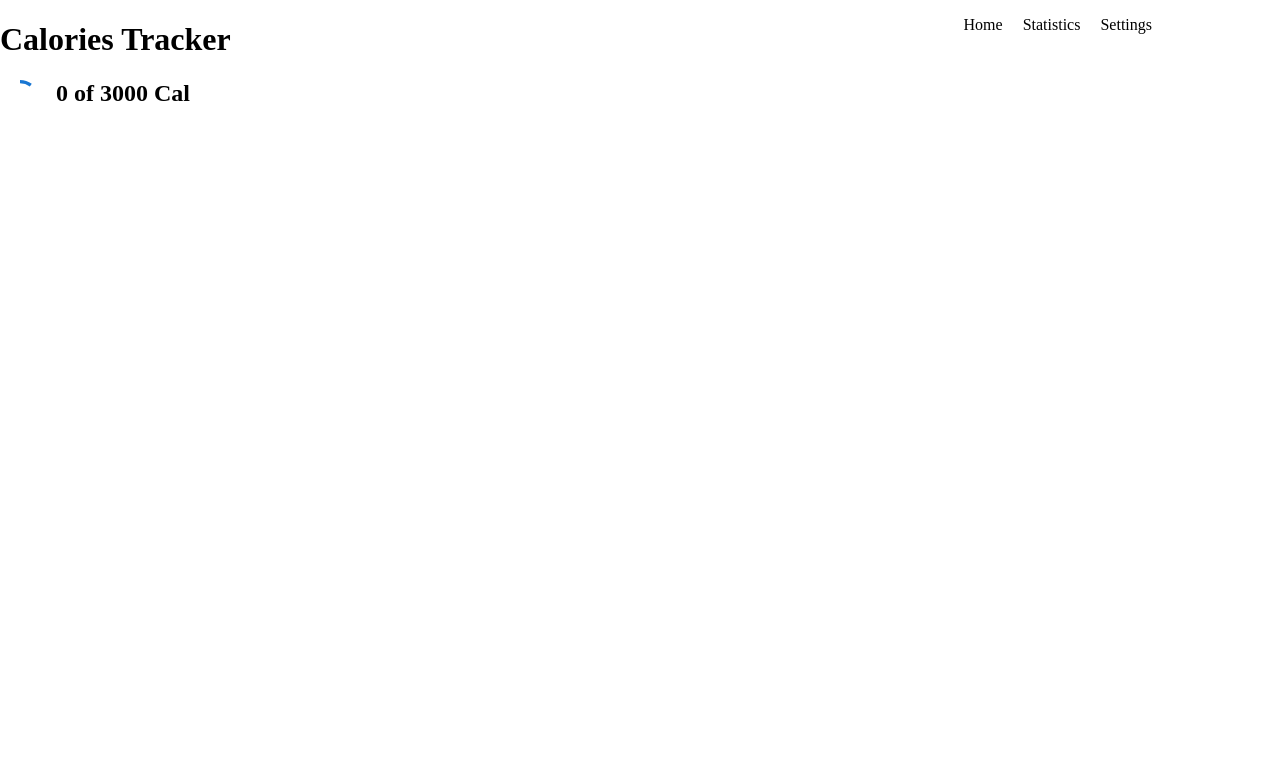
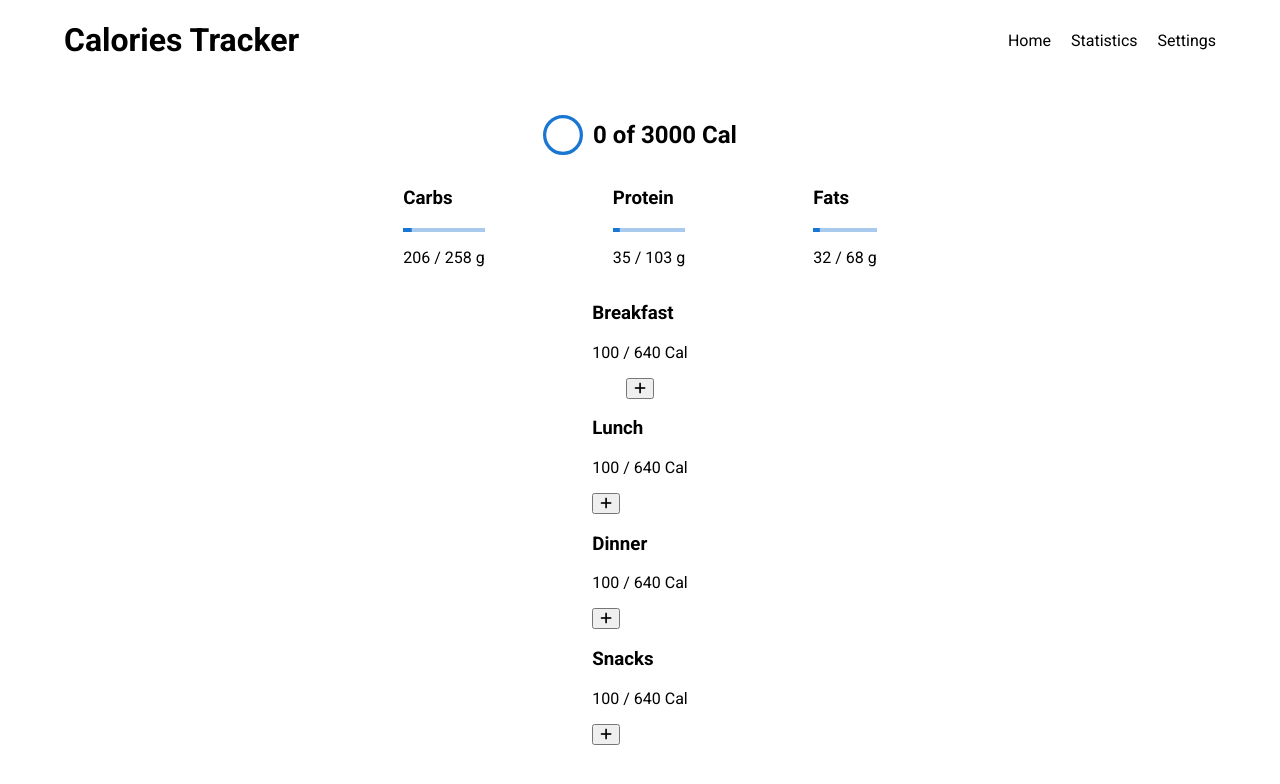
Before and after one commit to priyamkumar/Calories-Tracker, a React (Vite) app: page / in a window 1280 px wide. Shown: the top 784 px of the page. Built offline with nearby package versions, Linux system fonts and the light colour scheme.

Commit message:
designing meals section

```diff
--- a/index.html
+++ b/index.html
@@ -1,9 +1,21 @@
-<!doctype html>
+<!DOCTYPE html>
 <html lang="en">
   <head>
     <meta charset="UTF-8" />
+    <link rel="preconnect" href="https://fonts.googleapis.com" />
+    <link rel="preconnect" href="https://fonts.gstatic.com" crossorigin />
+    <link
+      href="https://fonts.googleapis.com/css2?family=Roboto:ital,wght@0,300;0,400;0,500;0,700;1,400;1,500;1,700&display=swap"
+      rel="stylesheet"
+    />
     <meta name="viewport" content="width=device-width, initial-scale=1.0" />
-    <link rel="stylesheet" href="https://cdnjs.cloudflare.com/ajax/libs/font-awesome/6.6.0/css/all.min.css" integrity="sha512-Kc323vGBEqzTmouAECnVceyQqyqdsSiqLQISBL29aUW4U/M7pSPA/gEUZQqv1cwx4OnYxTxve5UMg5GT6L4JJg==" crossorigin="anonymous" referrerpolicy="no-referrer" />
+    <link
+      rel="stylesheet"
+      href="https://cdnjs.cloudflare.com/ajax/libs/font-awesome/6.6.0/css/all.min.css"
+      integrity="sha512-Kc323vGBEqzTmouAECnVceyQqyqdsSiqLQISBL29aUW4U/M7pSPA/gEUZQqv1cwx4OnYxTxve5UMg5GT6L4JJg=="
+      crossorigin="anonymous"
+      referrerpolicy="no-referrer"
+    />
     <title>Calories Tracker</title>
   </head>
   <body>
--- a/src/App.css
+++ b/src/App.css
@@ -1,16 +1,51 @@
 body {
   margin: 0;
   box-sizing: border-box;
-}
+  font-family: "Roboto", serif;}
 
 .header {
   display: flex;
   justify-content: space-between;
   width: 90%;
+  align-items: center;
+  margin: 0 auto;
 }
 
-.nav ul{
+.nav ul {
   display: flex;
   gap: 20px;
   list-style: none;
 }
+
+.nav ul li {
+  cursor: pointer;
+}
+
+.nav ul li:hover {
+  border-bottom: 2px solid black;
+}
+
+.calories-consumed {
+  display: flex;
+  justify-content: center;
+  align-items: center;
+  margin-top: 20px;
+}
+
+.calories-consumed h2 {
+    margin-left: 10px;
+  }
+
+  .macros-container{
+    display: flex;
+    justify-content: center;
+    align-items: center;
+    gap: 10%;
+  }
+
+  .meal-container {
+    display: flex;
+    flex-direction: column;
+    justify-content: center;
+    align-items: center;
+  }
--- /dev/null
+++ b/src/Components/AddMeal.jsx
@@ -0,0 +1,36 @@
+import React from 'react'
+
+export default function AddMeal() {
+  return (
+    <div className="meal-container">
+      <div className="meal-card">
+        <h3>Breakfast</h3>
+        <p>100 / 640 Cal</p>
+      </div>
+      <div className="add">
+        <button><i class="fa-solid fa-plus"></i></button>
+      </div>
+      <div className="meal-card">
+        <h3>Lunch</h3>
+        <p>100 / 640 Cal</p>
+        <div className="add">
+        <button><i class="fa-solid fa-plus"></i></button>
+      </div>
+      </div>
+      <div className="meal-card">
+        <h3>Dinner</h3>
+        <p>100 / 640 Cal</p>
+        <div className="add">
+        <button><i class="fa-solid fa-plus"></i></button>
+      </div>
+      </div>
+      <div className="meal-card">
+        <h3>Snacks</h3>
+        <p>100 / 640 Cal</p>
+        <div className="add">
+        <button><i class="fa-solid fa-plus"></i></button>
+      </div>
+      </div>
+    </div>
+  )
+}
--- a/src/Components/Header.jsx
+++ b/src/Components/Header.jsx
@@ -1,16 +1,12 @@
 import React from "react";
+import Title from "./Title";
+import Navbar from "./Navbar";
 
-export default function Navbar() {
+export default function Header() {
   return (
     <header className="header">
-      <h1>Calories Tracker</h1>
-      <nav className="nav">
-        <ul>
-          <li>Home</li>
-          <li>Statistics</li>
-          <li>Settings</li>
-        </ul>
-      </nav>
+      <Title/>
+      <Navbar/>
     </header>
   );
 }
--- a/src/Components/Home.jsx
+++ b/src/Components/Home.jsx
@@ -1,16 +1,19 @@
-import React, { useState } from 'react'
-import Stack from '@mui/material/Stack';
-import CircularProgress from '@mui/material/CircularProgress';
+import React, { useState } from "react";
+import ProgressBar from "./ProgressBar";
+import AddMeal from "./AddMeal";
+import Macros from "./Macros";
 
 export default function CaloriesToday() {
   const [calories, setCalories] = useState(0);
-  const [progress, setProgress] = useState(10);
+  const [progress, setProgress] = useState(100);
   return (
-    <>
-    <Stack spacing={2} direction="row">
-      <CircularProgress variant="determinate" value={progress}><i class="fa-solid fa-utensils"></i></CircularProgress>
+    <div className="home">
+      <div className="calories-consumed">
+      <ProgressBar progress={progress}/>
       <h2>{calories} of 3000 Cal</h2>
-    </Stack>
-    </>
-  )
+      </div>
+      <Macros/>
+      <AddMeal/>
+    </div>
+  );
 }
--- /dev/null
+++ b/src/Components/Macros.jsx
@@ -0,0 +1,24 @@
+import React from "react";
+import LinearProgress from "@mui/material/LinearProgress";
+
+export default function Macros() {
+  return (
+    <div className="macros-container">
+      <div className="card">
+        <h3>Carbs</h3>
+        <LinearProgress variant="determinate" value={10} />
+        <p>206 / 258 g</p>
+      </div>
+      <div className="card">
+        <h3>Protein</h3>
+        <LinearProgress variant="determinate" value={10} />
+        <p>35 / 103 g</p>
+      </div>
+      <div className="card">
+        <h3>Fats</h3>
+        <LinearProgress variant="determinate" value={10} />
+        <p>32 / 68 g</p>
+      </div>
+    </div>
+  );
+}
--- /dev/null
+++ b/src/Components/Navbar.jsx
@@ -0,0 +1,13 @@
+import React from 'react'
+
+export default function Navbar() {
+  return (
+    <nav className="nav">
+        <ul>
+          <li>Home</li>
+          <li>Statistics</li>
+          <li>Settings</li>
+        </ul>
+      </nav>
+  )
+}
--- /dev/null
+++ b/src/Components/ProgressBar.jsx
@@ -0,0 +1,8 @@
+import CircularProgress from "@mui/material/CircularProgress";
+
+export default function ProgressBar({progress}) {
+  return (
+        <CircularProgress variant="determinate" value={progress}>
+        </CircularProgress>
+  )
+}
--- /dev/null
+++ b/src/Components/Title.jsx
@@ -0,0 +1,7 @@
+import React from 'react'
+
+export default function Title() {
+  return (
+    <h1>Calories Tracker</h1>
+  )
+}
```
Lines whose indentation alone changed are shown as unchanged.
